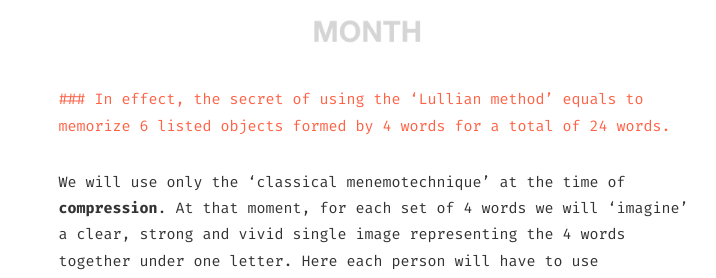
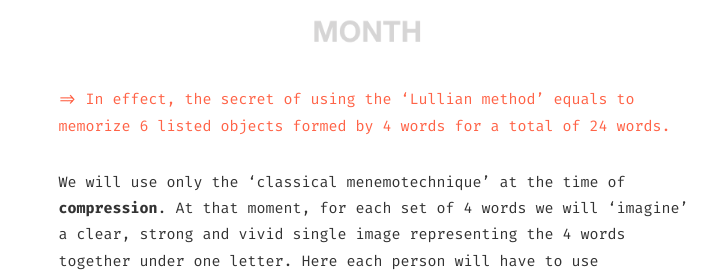
Before and after one commit to bernatferragut/WEB2, a Jekyll site: the page built from _posts/2021-10-23-Hardware-wallet-mnemonic-seed-phrases.md, in a window 1280 px wide and 900 px high, scrolled down 3139 px. Shown: the part 171-449 px from the top of the window, without its empty margins (259-975 px from the left). Built offline with Jekyll 4.4.1, drawn with Linux system fonts in a browser that asks for light colours.

Commit message:
=> In effect  changed

```diff
--- a/_posts/2021-10-23-Hardware-wallet-mnemonic-seed-phrases.md
+++ b/_posts/2021-10-23-Hardware-wallet-mnemonic-seed-phrases.md
@@ -36,7 +36,7 @@ In the [Lullian](https://pure.uvt.nl/ws/portalfiles/portal/1439970/fulltext.pdf)
 
 ![Hardware wallet-mnemonic seed phrase](/assets/images/art/SEEDS/A.png)
 
-<span style="color:tomato"> ### In effect, the secret of using the 'Lullian method' equals to memorize 6 listed objects formed by 4 words for a total of 24 words.</span>
+<span style="color:tomato"> => In effect, the secret of using the 'Lullian method' equals to memorize 6 listed objects formed by 4 words for a total of 24 words.</span>
 
 We will use only the 'classical menemotechnique' at the time of __compression__. At that moment, for each set of 4 words we will 'imagine' a clear, strong and vivid single image representing the 4 words together under one letter. Here each person will have to use __imagination to abstract the addition of 4 different words__ into that vivid and clear image. By __'repetitition'__ these images will be stored with time in the long term memory for future use.
 
```
